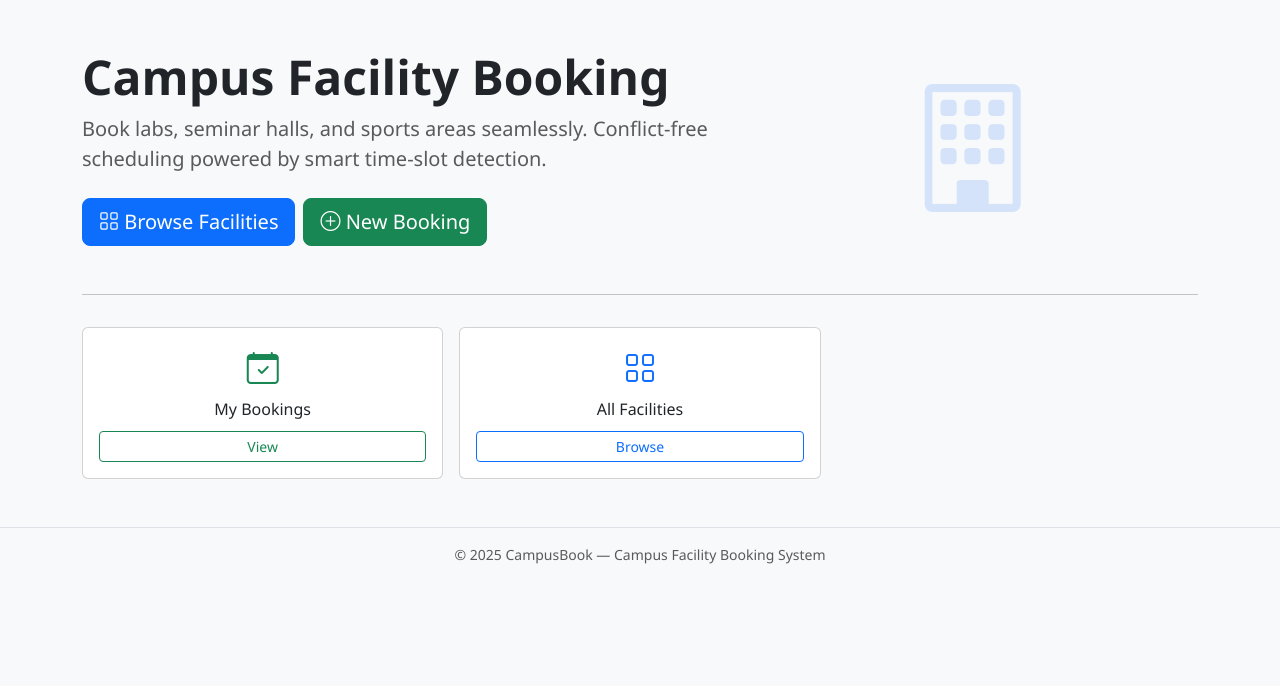
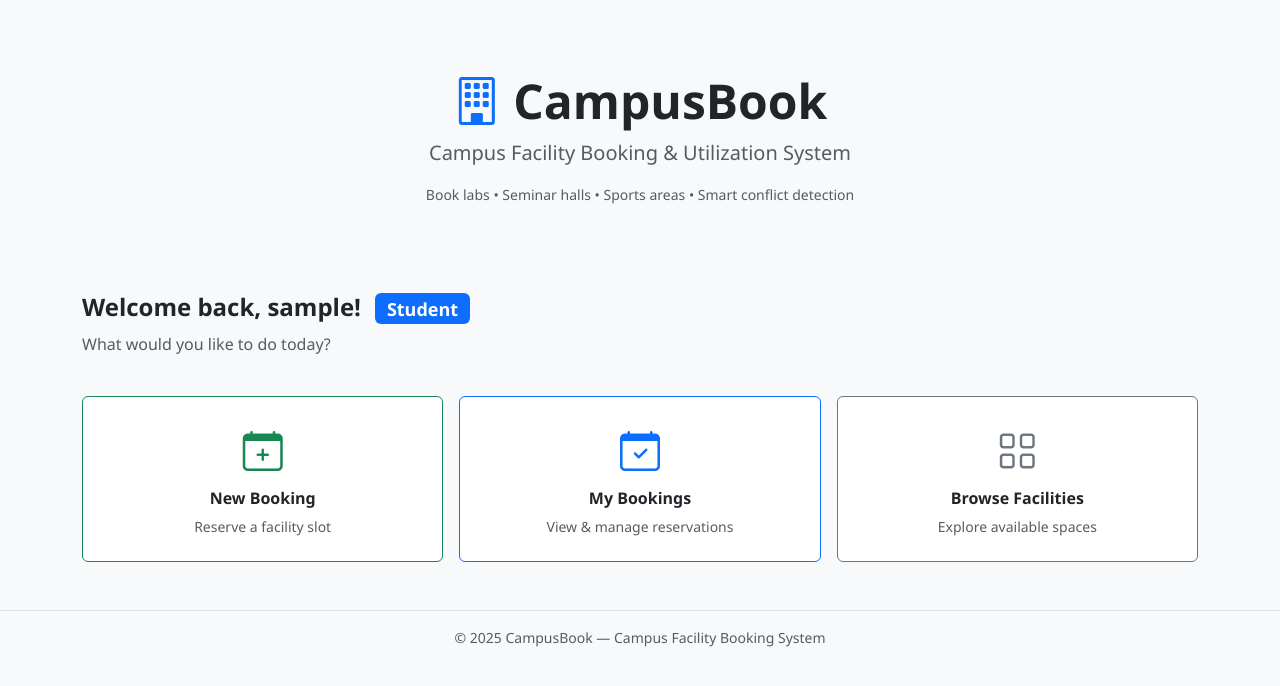
Before and after one commit to KumarNayan11/campus-facility-booking-system, a Django app: page / in a window 1280 px wide. Shown: the part 57-743 px from the top of the page. Run offline with Django 5.2, Linux system fonts and the light colour scheme; the visitor is signed in with stand-in values (Sample User, id 1).

Commit message:
Phase 6: Booking system + conflict detection + home page redesign
- bookings/forms.py: BookingForm with date/time validation
- bookings/views.py: create (conflict detection + waitlist), list, detail, cancel (FIFO promotion), approve
- bookings/urls.py: updated to FBV routes
- templates/bookings/: list, form, detail, confirm_cancel
- templates/core/home.html: role-selector landing page (Student/Admin panels)
- templates/facilities/list.html: fixed TemplateSyntaxError (multiline if tag)
- static/css/main.css: hover-shadow animation for dashboard cards
- admin profile: fixed role to admin

```diff
--- a/bookings/urls.py
+++ b/bookings/urls.py
@@ -4,9 +4,9 @@ from . import views
 app_name = 'bookings'
 
 urlpatterns = [
-    path('', views.booking_list, name='list'),
-    path('create/', views.booking_create, name='create'),
-    path('<int:pk>/', views.booking_detail, name='detail'),
+    path('',                views.booking_list,    name='list'),
+    path('create/',         views.booking_create,  name='create'),
+    path('<int:pk>/',       views.booking_detail,  name='detail'),
     path('<int:pk>/cancel/', views.booking_cancel, name='cancel'),
     path('<int:pk>/approve/', views.booking_approve, name='approve'),
 ]
--- a/static/css/main.css
+++ b/static/css/main.css
@@ -13,10 +13,22 @@ body {
 
 /* Card hover effect */
 .card {
-    transition: box-shadow 0.2s ease;
+    transition: box-shadow 0.2s ease, transform 0.2s ease;
 }
+
 .card:hover {
-    box-shadow: 0 4px 16px rgba(0,0,0,0.12);
+    box-shadow: 0 4px 16px rgba(0, 0, 0, 0.12);
+}
+
+/* Dashboard quick-action cards */
+.hover-shadow {
+    transition: box-shadow 0.2s ease, transform 0.15s ease;
+    cursor: pointer;
+}
+
+.hover-shadow:hover {
+    box-shadow: 0 6px 20px rgba(0, 0, 0, 0.15) !important;
+    transform: translateY(-3px);
 }
 
 /* Badge role labels */
@@ -32,7 +44,7 @@ body {
     background: #fff;
     border-radius: 12px;
     padding: 2rem;
-    box-shadow: 0 2px 12px rgba(0,0,0,0.08);
+    box-shadow: 0 2px 12px rgba(0, 0, 0, 0.08);
 }
 
 /* Table improvements */
@@ -42,6 +54,15 @@ table thead {
 }
 
 /* Status badges */
-.badge-confirmed   { background-color: #198754; }
-.badge-cancelled   { background-color: #dc3545; }
-.badge-waitlisted  { background-color: #ffc107; color: #000; }
+.badge-confirmed {
+    background-color: #198754;
+}
+
+.badge-cancelled {
+    background-color: #dc3545;
+}
+
+.badge-waitlisted {
+    background-color: #ffc107;
+    color: #000;
+}
--- a/templates/core/home.html
+++ b/templates/core/home.html
@@ -1,61 +1,180 @@
 {% extends 'base.html' %}
-{% block title %}Home — CampusBook{% endblock %}
+{% block title %}CampusBook — Campus Facility Booking{% endblock %}
 
 {% block content %}
-<div class="row align-items-center my-5">
-    <div class="col-md-7">
-        <h1 class="display-5 fw-bold">Campus Facility Booking</h1>
-        <p class="lead text-muted">
-            Book labs, seminar halls, and sports areas seamlessly.
-            Conflict-free scheduling powered by smart time-slot detection.
-        </p>
-        <div class="d-flex gap-2 mt-4">
-            <a href="{% url 'facilities:list' %}" class="btn btn-primary btn-lg">
-                <i class="bi bi-grid"></i> Browse Facilities
-            </a>
-            {% if not request.user.is_authenticated %}
-            <a href="{% url 'users:register' %}" class="btn btn-outline-secondary btn-lg">
-                <i class="bi bi-person-plus"></i> Get Started
-            </a>
-            {% else %}
-            <a href="{% url 'bookings:create' %}" class="btn btn-success btn-lg">
-                <i class="bi bi-plus-circle"></i> New Booking
-            </a>
-            {% endif %}
+
+<!-- ── Hero ──────────────────────────────────────────────────────────────── -->
+<div class="text-center py-5 mb-4">
+    <h1 class="display-5 fw-bold mb-2">
+        <i class="bi bi-building text-primary"></i> CampusBook
+    </h1>
+    <p class="lead text-muted">
+        Campus Facility Booking &amp; Utilization System
+    </p>
+    <p class="text-muted small">
+        Book labs &bull; Seminar halls &bull; Sports areas &bull; Smart conflict detection
+    </p>
+</div>
+
+<!-- ── Not logged in: Role Selector Panels ───────────────────────────────── -->
+{% if not request.user.is_authenticated %}
+<div class="row g-4 justify-content-center mb-5">
+
+    <!-- Student Panel -->
+    <div class="col-md-5">
+        <div class="card h-100 border-primary shadow-sm text-center p-4">
+            <div class="card-body">
+                <div class="mb-3">
+                    <i class="bi bi-mortarboard" style="font-size: 3.5rem; color: #0d6efd;"></i>
+                </div>
+                <h3 class="card-title fw-bold">I'm a Student</h3>
+                <p class="card-text text-muted">
+                    Browse available facilities, book a time slot, and manage your reservations.
+                    Get notified when a waitlisted slot opens up.
+                </p>
+                <ul class="text-start text-muted small mb-4 ps-3">
+                    <li>Browse &amp; filter facilities</li>
+                    <li>Book labs, halls, and sports areas</li>
+                    <li>Auto waitlist on conflicts</li>
+                    <li>View and cancel your bookings</li>
+                </ul>
+                <a href="{% url 'users:login' %}" class="btn btn-primary btn-lg w-100 mb-2">
+                    <i class="bi bi-box-arrow-in-right"></i> Student Login
+                </a>
+                <a href="{% url 'users:register' %}" class="btn btn-outline-primary w-100">
+                    <i class="bi bi-person-plus"></i> Create Student Account
+                </a>
+            </div>
         </div>
     </div>
-    <div class="col-md-5 text-center">
-        <i class="bi bi-building" style="font-size:8rem; color:#0d6efd; opacity:0.15;"></i>
+
+    <!-- Admin Panel -->
+    <div class="col-md-5">
+        <div class="card h-100 border-warning shadow-sm text-center p-4">
+            <div class="card-body">
+                <div class="mb-3">
+                    <i class="bi bi-shield-lock" style="font-size: 3.5rem; color: #f0ad4e;"></i>
+                </div>
+                <h3 class="card-title fw-bold">I'm an Admin</h3>
+                <p class="card-text text-muted">
+                    Manage facilities, oversee all bookings, and access utilization
+                    analytics and reports across the campus.
+                </p>
+                <ul class="text-start text-muted small mb-4 ps-3">
+                    <li>Add / edit / deactivate facilities</li>
+                    <li>View and manage all bookings</li>
+                    <li>Utilization charts &amp; peak-hour reports</li>
+                    <li>Full activity audit trail</li>
+                </ul>
+                <a href="{% url 'users:login' %}" class="btn btn-warning btn-lg w-100 mb-2">
+                    <i class="bi bi-box-arrow-in-right"></i> Admin Login
+                </a>
+                <a href="{% url 'users:register' %}" class="btn btn-outline-warning w-100">
+                    <i class="bi bi-person-gear"></i> Create Admin Account
+                </a>
+            </div>
+        </div>
+    </div>
+
+</div>
+
+<!-- Explore without login -->
+<div class="text-center mb-5">
+    <a href="{% url 'facilities:list' %}" class="btn btn-outline-secondary">
+        <i class="bi bi-eye"></i> Browse Facilities without logging in
+    </a>
+</div>
+
+<!-- ── Logged in: Role-based Dashboard ──────────────────────────────────── -->
+{% else %}
+<div class="row mb-4">
+    <div class="col">
+        <h4 class="fw-bold">
+            Welcome back, {{ request.user.username }}!
+            {% if request.user.profile.is_admin %}
+            <span class="badge bg-warning text-dark ms-2">Admin</span>
+            {% else %}
+            <span class="badge bg-primary ms-2">Student</span>
+            {% endif %}
+        </h4>
+        <p class="text-muted">What would you like to do today?</p>
     </div>
 </div>
 
-<!-- Quick stats row (visible when logged in) -->
-{% if request.user.is_authenticated %}
-<hr>
-<div class="row text-center g-3 mt-2">
+<!-- Student quick-links -->
+{% if request.user.profile.is_student %}
+<div class="row g-3 mb-4">
     <div class="col-md-4">
-        <div class="card p-3">
-            <i class="bi bi-calendar-check fs-2 text-success"></i>
-            <h6 class="mt-2">My Bookings</h6>
-            <a href="{% url 'bookings:list' %}" class="btn btn-sm btn-outline-success mt-1">View</a>
-        </div>
+        <a href="{% url 'bookings:create' %}" class="text-decoration-none">
+            <div class="card text-center p-4 border-success h-100 hover-shadow">
+                <i class="bi bi-calendar-plus fs-1 text-success mb-2"></i>
+                <h6 class="fw-bold">New Booking</h6>
+                <p class="text-muted small mb-0">Reserve a facility slot</p>
+            </div>
+        </a>
     </div>
     <div class="col-md-4">
-        <div class="card p-3">
-            <i class="bi bi-grid fs-2 text-primary"></i>
-            <h6 class="mt-2">All Facilities</h6>
-            <a href="{% url 'facilities:list' %}" class="btn btn-sm btn-outline-primary mt-1">Browse</a>
-        </div>
+        <a href="{% url 'bookings:list' %}" class="text-decoration-none">
+            <div class="card text-center p-4 border-primary h-100 hover-shadow">
+                <i class="bi bi-calendar-check fs-1 text-primary mb-2"></i>
+                <h6 class="fw-bold">My Bookings</h6>
+                <p class="text-muted small mb-0">View &amp; manage reservations</p>
+            </div>
+        </a>
     </div>
-    {% if request.user.profile.is_admin %}
     <div class="col-md-4">
-        <div class="card p-3">
-            <i class="bi bi-bar-chart fs-2 text-warning"></i>
-            <h6 class="mt-2">Analytics</h6>
-            <a href="{% url 'analytics:dashboard' %}" class="btn btn-sm btn-outline-warning mt-1">Dashboard</a>
-        </div>
+        <a href="{% url 'facilities:list' %}" class="text-decoration-none">
+            <div class="card text-center p-4 border-secondary h-100 hover-shadow">
+                <i class="bi bi-grid fs-1 text-secondary mb-2"></i>
+                <h6 class="fw-bold">Browse Facilities</h6>
+                <p class="text-muted small mb-0">Explore available spaces</p>
+            </div>
+        </a>
     </div>
-    {% endif %}
 </div>
 {% endif %}
+
+<!-- Admin quick-links -->
+{% if request.user.profile.is_admin %}
+<div class="row g-3 mb-4">
+    <div class="col-md-3">
+        <a href="{% url 'facilities:list' %}" class="text-decoration-none">
+            <div class="card text-center p-4 border-primary h-100 hover-shadow">
+                <i class="bi bi-grid fs-1 text-primary mb-2"></i>
+                <h6 class="fw-bold">Facilities</h6>
+                <p class="text-muted small mb-0">View &amp; manage all facilities</p>
+            </div>
+        </a>
+    </div>
+    <div class="col-md-3">
+        <a href="{% url 'facilities:create' %}" class="text-decoration-none">
+            <div class="card text-center p-4 border-success h-100 hover-shadow">
+                <i class="bi bi-plus-square fs-1 text-success mb-2"></i>
+                <h6 class="fw-bold">Add Facility</h6>
+                <p class="text-muted small mb-0">Register a new space</p>
+            </div>
+        </a>
+    </div>
+    <div class="col-md-3">
+        <a href="{% url 'bookings:list' %}" class="text-decoration-none">
+            <div class="card text-center p-4 border-info h-100 hover-shadow">
+                <i class="bi bi-calendar-check fs-1 text-info mb-2"></i>
+                <h6 class="fw-bold">All Bookings</h6>
+                <p class="text-muted small mb-0">Overview of reservations</p>
+            </div>
+        </a>
+    </div>
+    <div class="col-md-3">
+        <a href="{% url 'analytics:dashboard' %}" class="text-decoration-none">
+            <div class="card text-center p-4 border-warning h-100 hover-shadow">
+                <i class="bi bi-bar-chart fs-1 text-warning mb-2"></i>
+                <h6 class="fw-bold">Analytics</h6>
+                <p class="text-muted small mb-0">Charts &amp; utilization reports</p>
+            </div>
+        </a>
+    </div>
+</div>
+{% endif %}
+
+{% endif %}
 {% endblock %}
```
Also changed, not shown: bookings/forms.py (added, +41 -0 lines), bookings/views.py (+159 -9 lines), templates/bookings/confirm_cancel.html (added, +37 -0 lines), templates/bookings/detail.html (added, +55 -0 lines), templates/bookings/form.html (added, +62 -0 lines), templates/bookings/list.html (added, +96 -0 lines), templates/facilities/list.html (+6 -2 lines).
